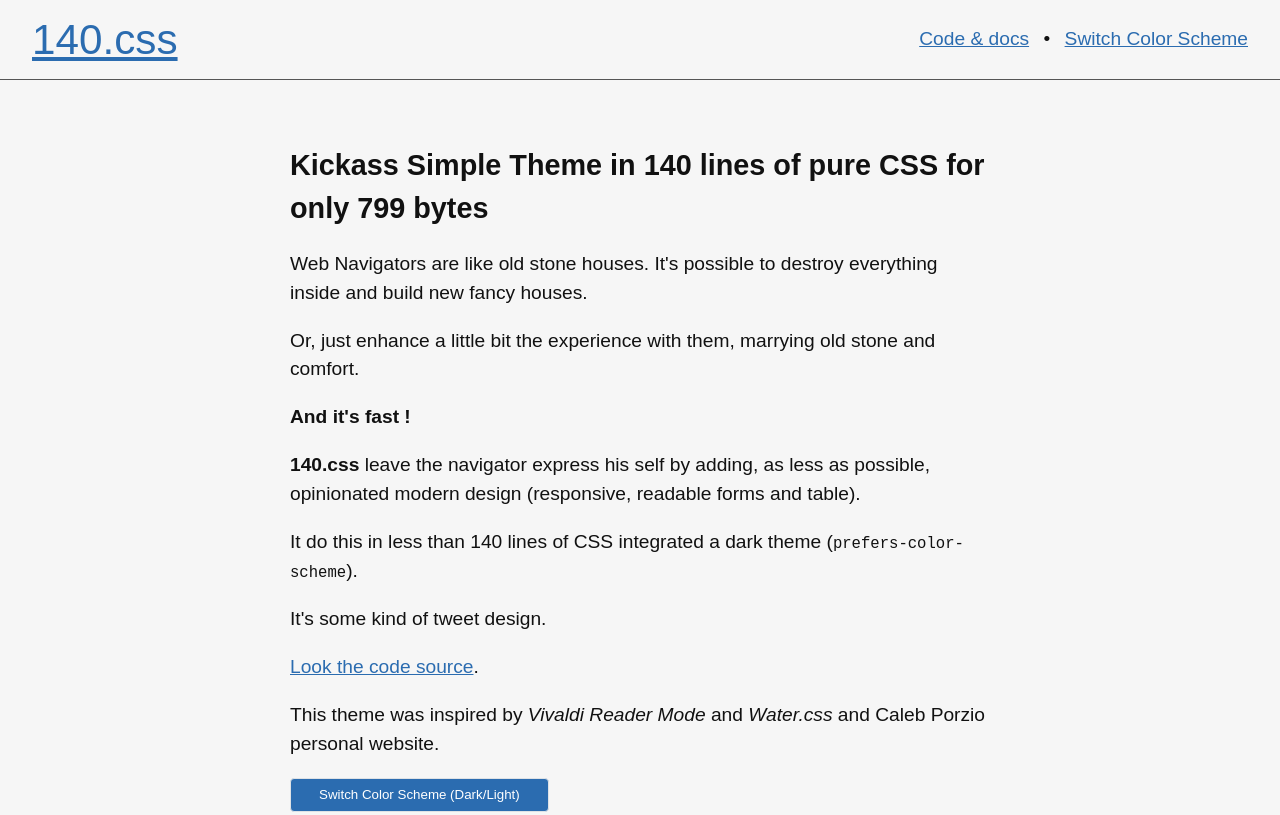
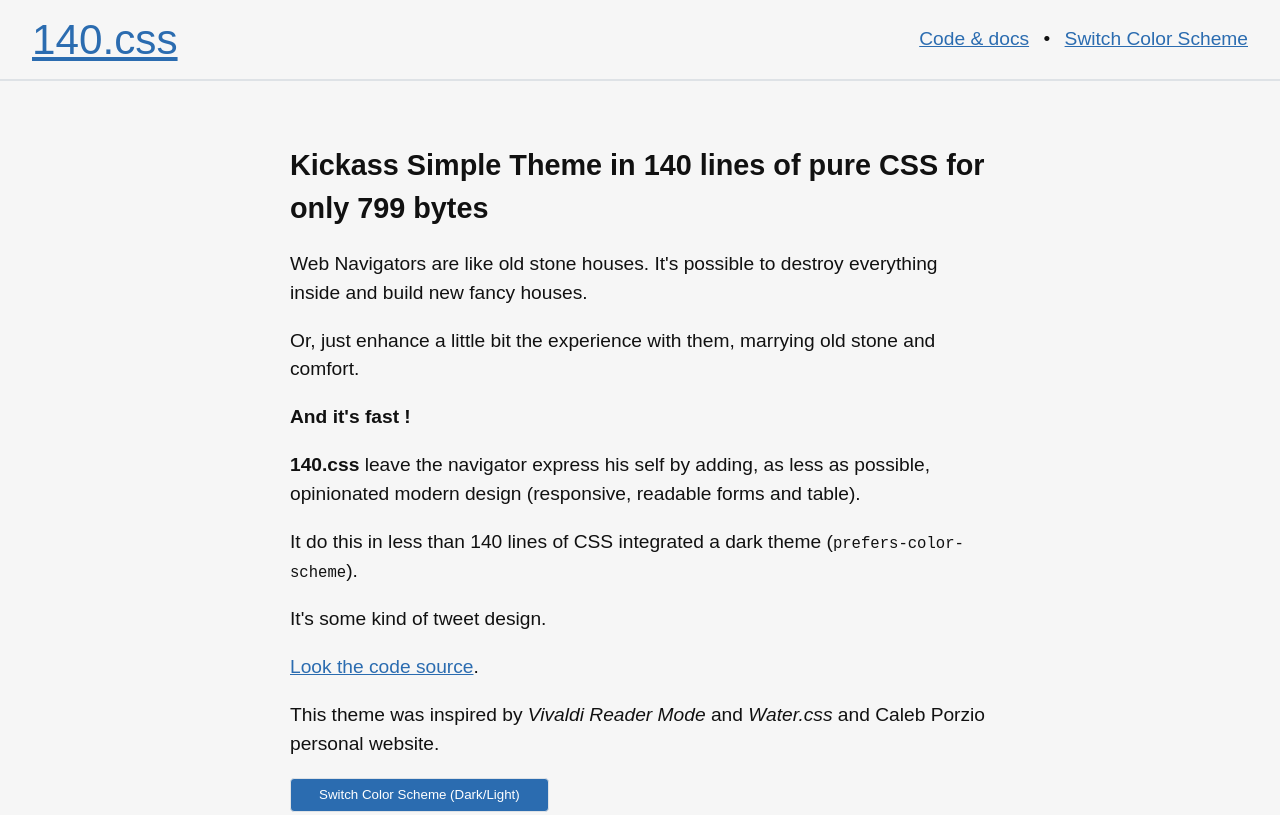
Before and after one commit to PiedWeb/140.css, a website: page docs/index.html in a window 1280 px wide. Shown: the top 815 px of the page. Drawn offline with Linux system fonts and the light colour scheme.

Commit message:
Change border bottom on navbar

```diff
--- a/docs/index.html
+++ b/docs/index.html
@@ -214,7 +214,7 @@ class HelloWorld
             justify-content: space-between;
             align-items: center;
             padding: .5rem 2rem;
-            border-bottom: 1px solid var(--color-light);
+            border-bottom: 2px solid var(--bg-dark);
             position: absolute;
             top: 0;
             right: 0;
```
